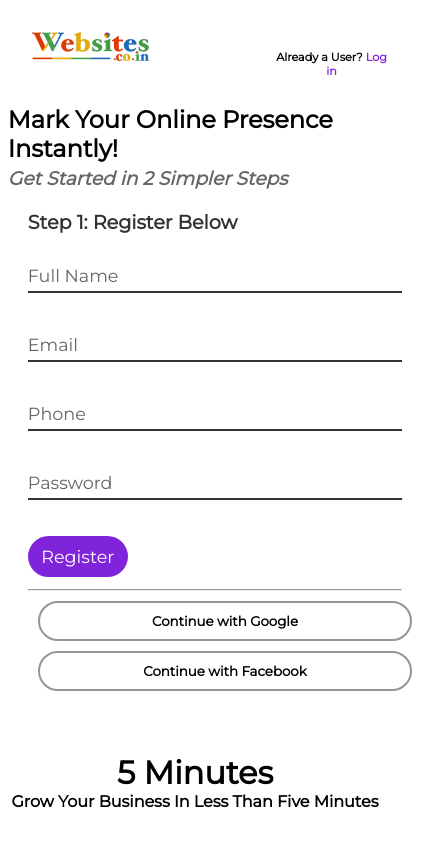
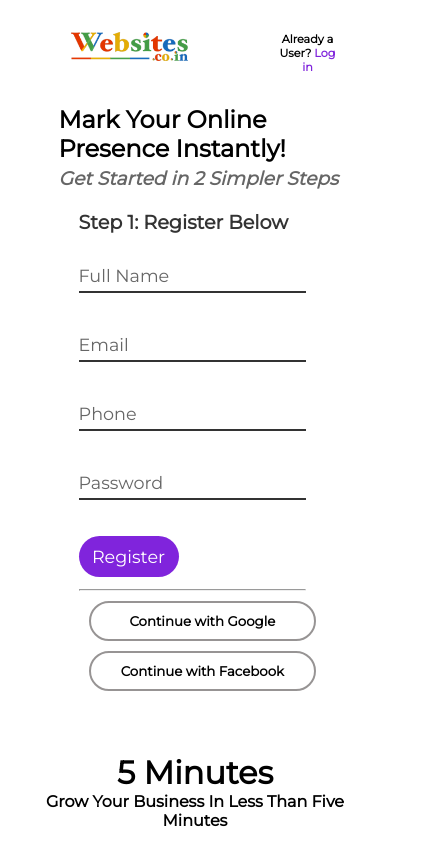
Before and after one commit to mr-dubeyshivam7714/Assignment, a plain HTML site: page index.html in a window 390 px wide. Shown: the whole page, 422 px wide, since content can reach past the window. Drawn offline with Linux system fonts and the light colour scheme.

Commit message:
Update main.css

```diff
--- a/css/main.css
+++ b/css/main.css
@@ -164,9 +164,14 @@ hr{
     html{
         background-color: #fff;
     }
+    .info{
+      margin: 2vw 2vw 0vw 5vw;
+  }
   .container {
     flex-direction: column;
     background-color: #fff;
+    margin: 0 auto;
+    width: 80%;
   }
   .container-left {
     min-width: 100%;
@@ -189,7 +194,7 @@ hr{
   .login {
     font-size: 0.7rem;
     position: absolute;
-    top: 4vh;
+    top: 4vw;
     left: 70vw;
   }
   #logo {
@@ -198,12 +203,13 @@ hr{
   }
   .contactForm {
     width: 80%;
+    padding: 28px;
   }
   #img-side {
     display: none;
   }
 }
-@media only screen and (max-width: 400px) and (min-width: 320px) {
+@media only screen and (max-width: 450px) {
     html{
         background-color: #fff;
     }
@@ -227,11 +233,12 @@ hr{
   }
   .login {
     position: absolute;
+    right: 48px;
     margin: 1rem 0;
     text-align: center;
   }
   .contactForm {
-    width: 100%;
+    width: 80%;
     padding: 20px;
   }
   .contactForm .inputBox {
@@ -247,17 +254,3 @@ hr{
     margin-bottom: 2rem;
   }
 }
-/*@media screen and (max-width:900px) {
-    .container{
-        display: flex;
-    }
-    .container-left{
-        min-width: 100%;
-        display: flex;
-        flex-direction: column;
-        /* right: 10vw;
-    }
-    .container-right{
-        display: noneSS;
-    }
-} */
```
